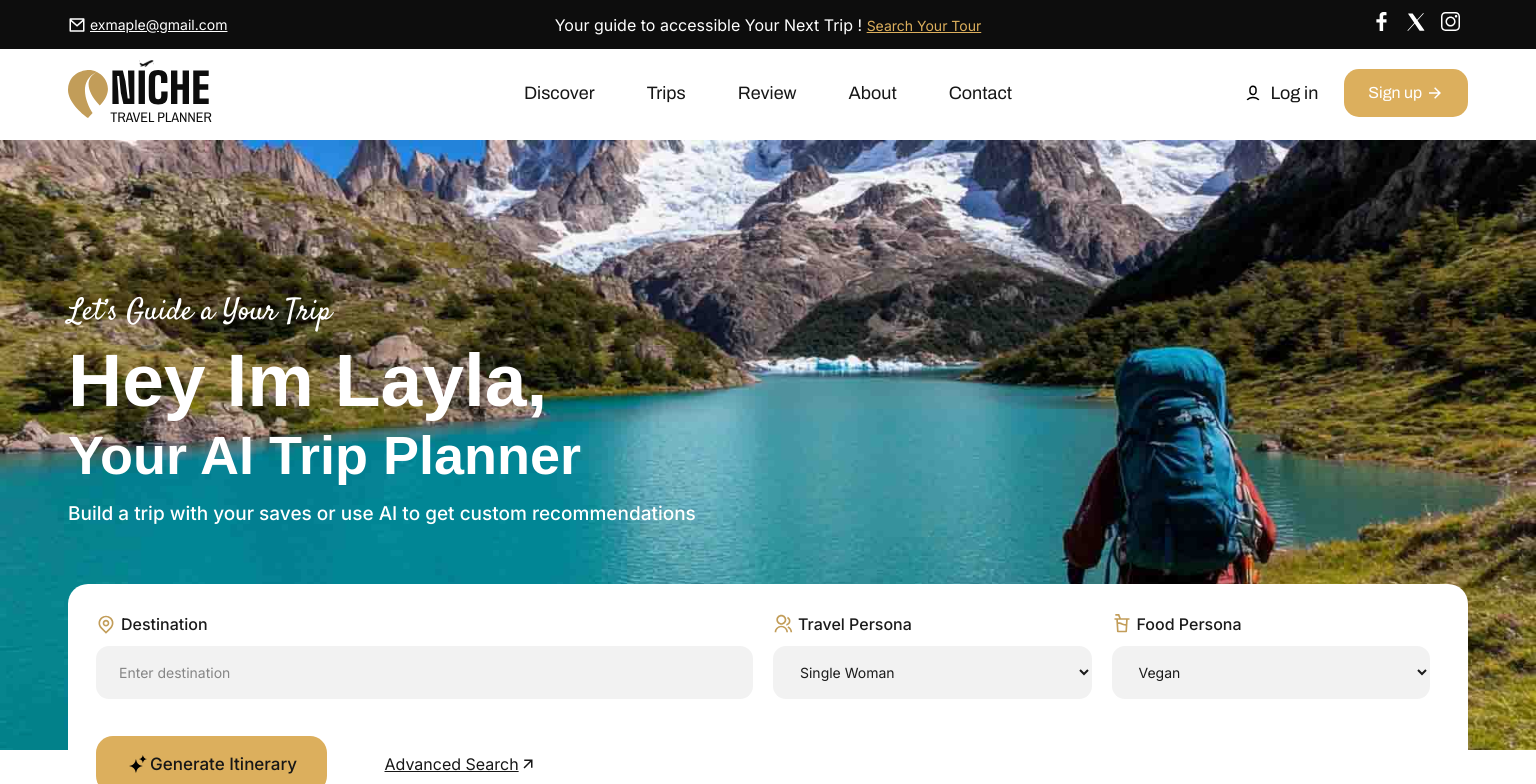
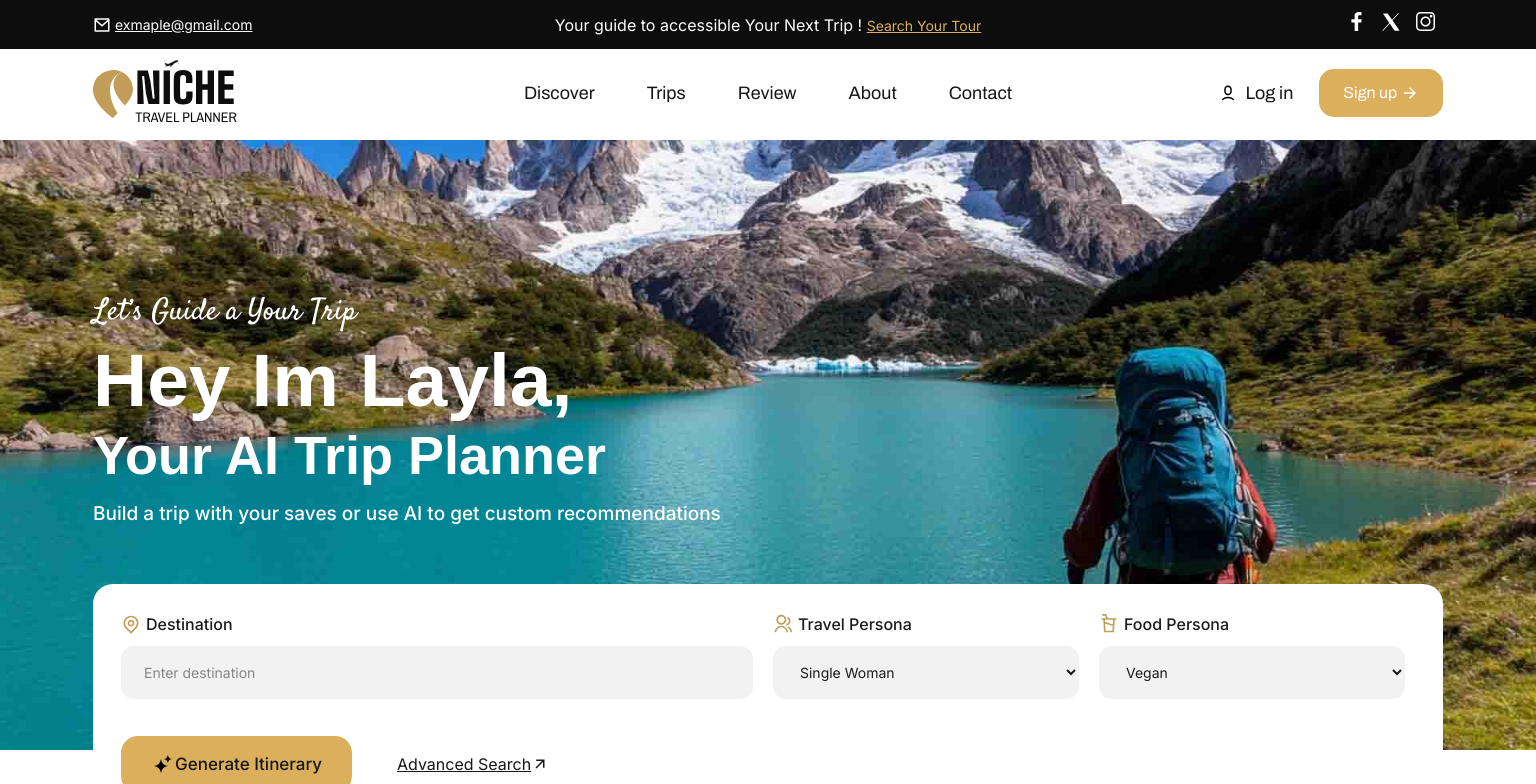
Before and after one commit to ascinate/travel-planner, a Next.js app: page / in a window 1536 px wide. Shown: the top 784 px of the page. Built offline with nearby package versions, Linux system fonts and the light colour scheme; a web font is replaced by a local one.

Commit message:
css new code responsive next done

```diff
--- a/pages/index.tsx
+++ b/pages/index.tsx
@@ -106,7 +106,7 @@ export default function TravelPlanner() {
   // --- Monthly usage logic ---
   const checkUsageLimit = () => {
     if (typeof window === "undefined") return true;
-    const limit = 300;
+    const limit = 3;
     const now = new Date();
     const monthKey = `${now.getFullYear()}-${now.getMonth() + 1}`;
     const stored = JSON.parse(localStorage.getItem("generationUsage") || "{}");
@@ -136,7 +136,7 @@ export default function TravelPlanner() {
 
   useEffect(() => {
     if (typeof window === "undefined") return;
-    const limit = 300;
+    const limit = 3;
     const now = new Date();
     const monthKey = `${now.getFullYear()}-${now.getMonth() + 1}`;
     const stored = JSON.parse(localStorage.getItem("generationUsage") || "{}");
--- a/styles/globals.css
+++ b/styles/globals.css
@@ -598,7 +598,7 @@ footer p{
 }
 @media(min-width:1360px){
   .container{
-    max-width: 1400px;
+    max-width: 1350px;
     margin: 0 auto;
   }
   .banners-text01 p{
```
